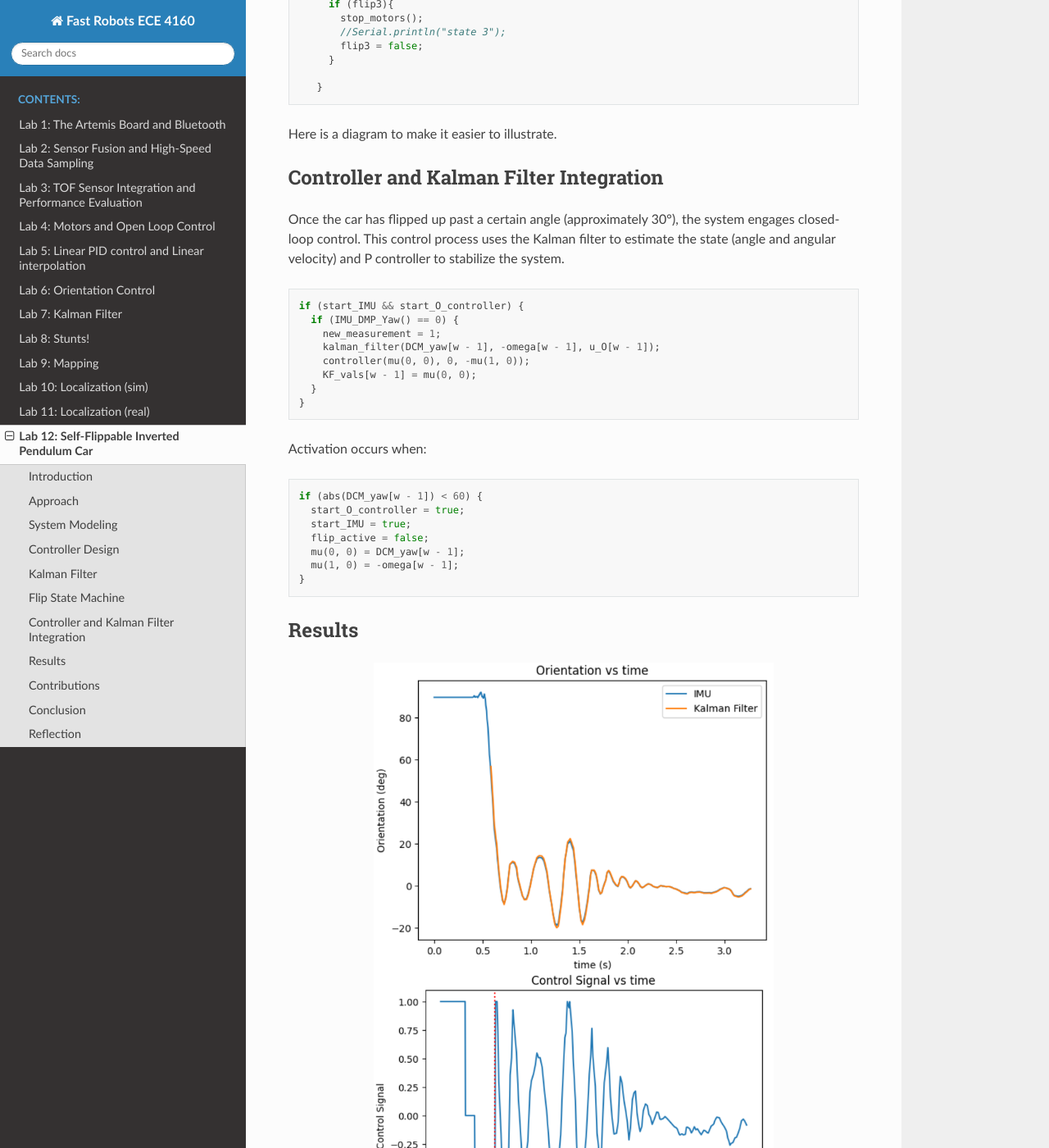
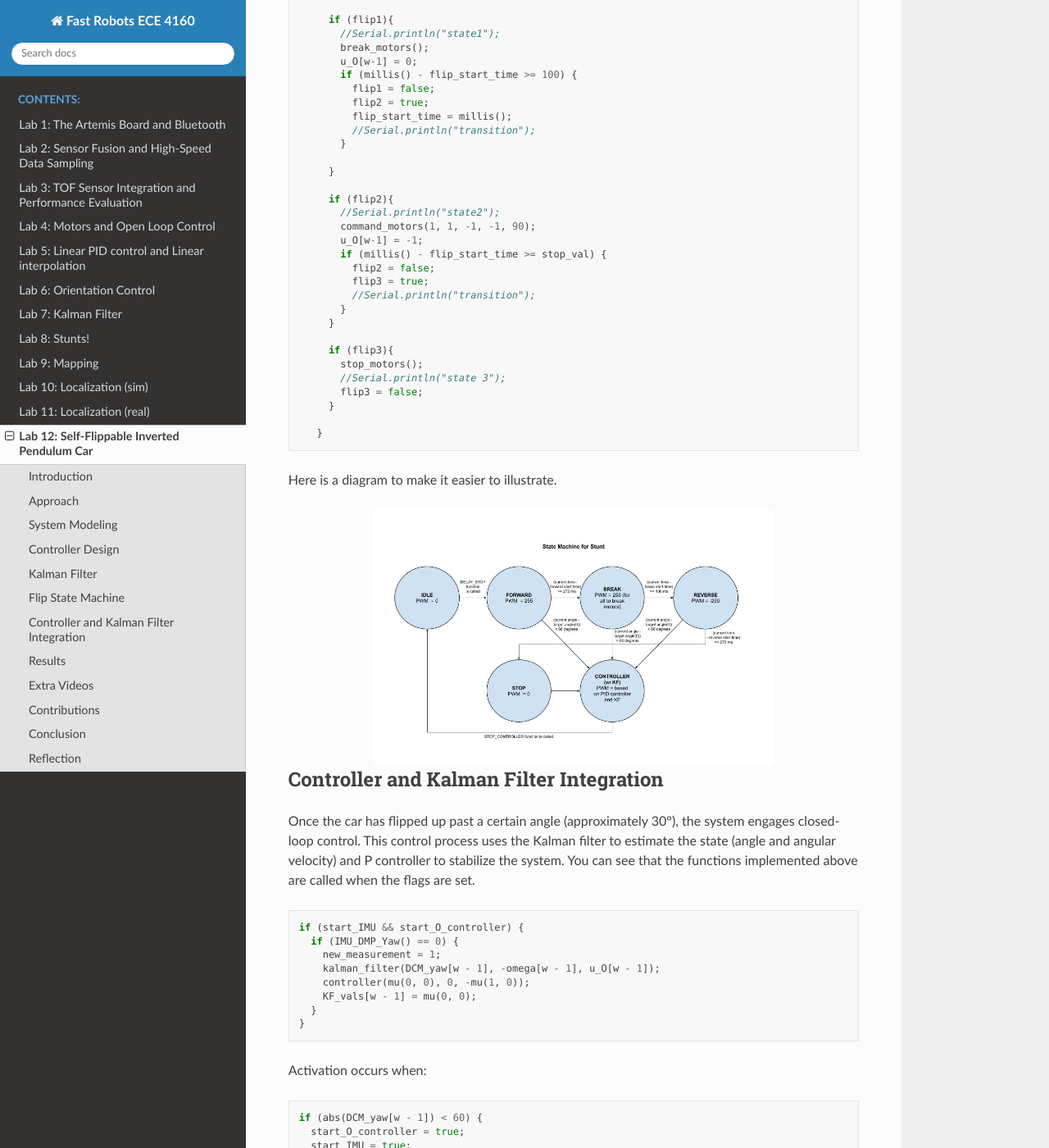
Before and after one commit to nskatti1/Fast-Robots, a Sphinx documentation site: the page built from docs/lab12.rst, in a window 1280 px wide and 1400 px high, scrolled down 7671 px. Shown: the whole window at 82% size. Built offline with Sphinx 7.4.7 and the Read the Docs theme 3.1.0, drawn with Linux system fonts in a browser that asks for light colours; pages that are not in the unit, such as notebooks, are missing from menus; some of the changed text lies outside the part shown.

Commit message:
Update lab12.rst

```diff
--- a/docs/lab12.rst
+++ b/docs/lab12.rst
@@ -146,6 +146,10 @@
 
      command_motors(u_abs, u_abs, dir_r, dir_l, 30);
    }
+
+The controller is very robust. Here is a video demonstration.
+
+.. youtube:: QNDRmvV0Qqg
 
 Kalman Filter
 -------------
@@ -336,10 +340,17 @@
 
 Here is a diagram to make it easier to illustrate.
 
+
+.. figure:: fast_robots_final_plots/statemachine.jpg
+   :align: center
+   :figwidth: 70%
+
+
+
 Controller and Kalman Filter Integration
 ----------------------------------------
 
-Once the car has flipped up past a certain angle (approximately 30°), the system engages closed-loop control. This control process uses the Kalman filter to estimate the state (angle and angular velocity) and P controller to stabilize the system.
+Once the car has flipped up past a certain angle (approximately 30°), the system engages closed-loop control. This control process uses the Kalman filter to estimate the state (angle and angular velocity) and P controller to stabilize the system. You can see that the functions implemented above are called when the flags are set.
 
 .. code-block:: cpp
 
@@ -391,9 +410,14 @@
    :figwidth: 70%
 
 
-.. youtube:: FdCVPBQw5X0
-.. youtube:: WKfhfwsL8mU
-.. youtube:: QNDRmvV0Qqg
+
+
+
+Extra Videos
+-------------
+
+More videos to show of it working. Note that in the first video, the `STOP_CONTROLLER` function that stops the controller was called, so the car falls over.
+
 .. youtube:: 5S5q_3baU6M
 .. youtube:: QAAuYinvvWo
 .. youtube:: szbKXjP3W68
```
Also changed, not shown: other parts of docs/lab12.rst (+8 -0 lines).
